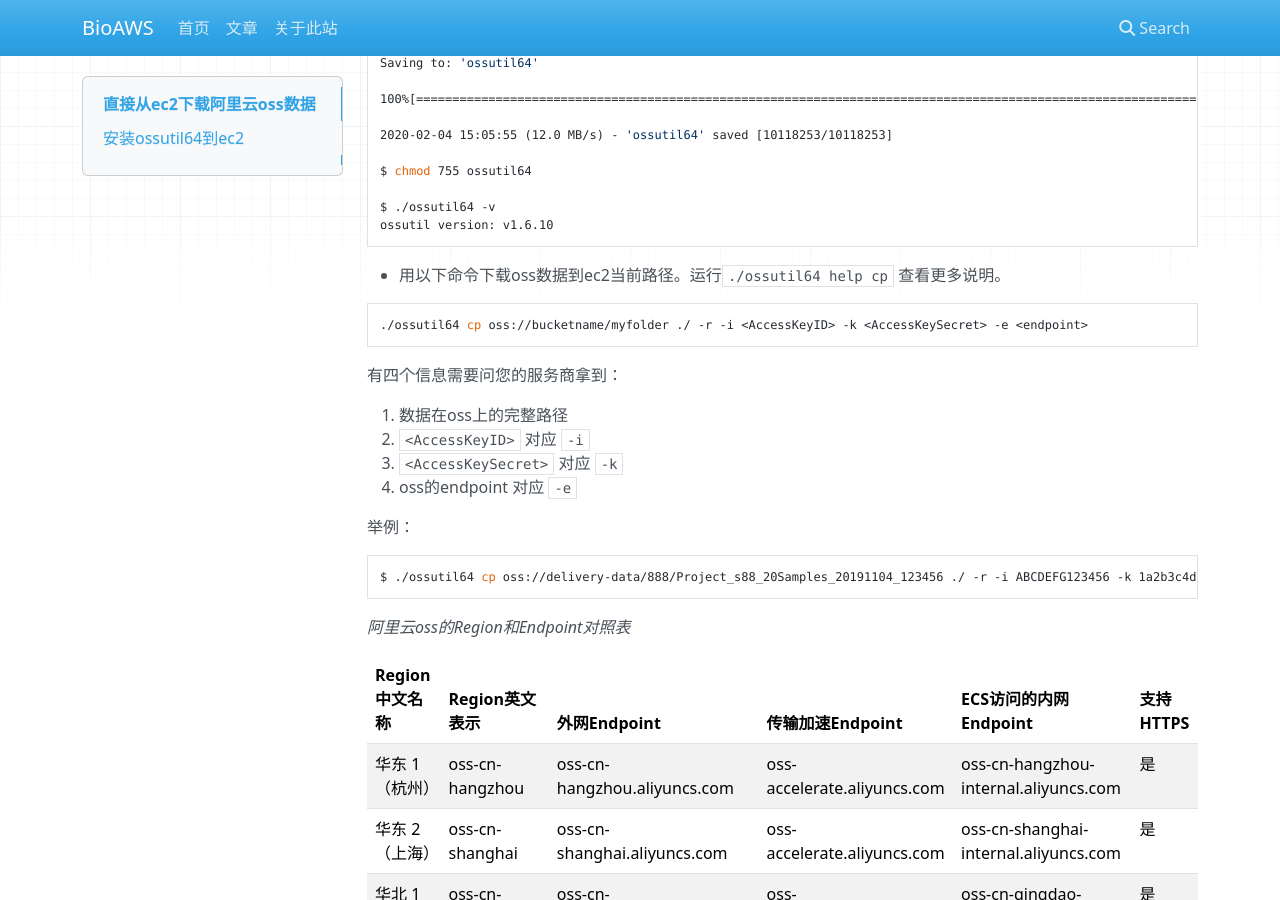
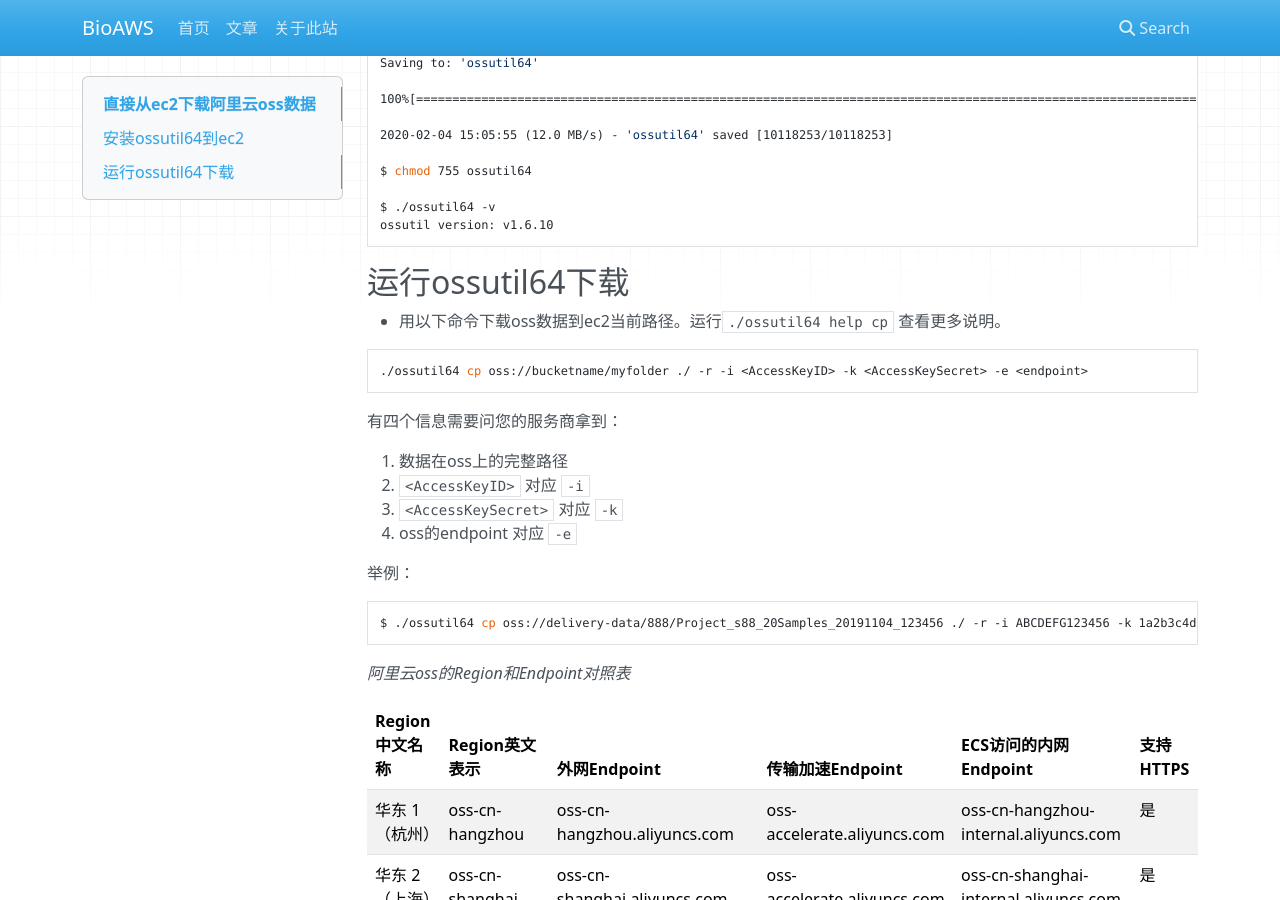
Before and after one commit to DavisChen99/bioaws, an MkDocs documentation site: the page built from docs/blogs/2020-02-04-ec2-download-oss.md, in a window 1280 px wide and 900 px high, scrolled down 568 px. Built offline with MkDocs 1.6.1, drawn with Linux system fonts in a browser that asks for light colours; nearby versions of some CDN libraries; old or Windows-style settings are respelled for this version of MkDocs.

Commit message:
beginner 11 ec2 download oss

````diff
--- a/docs/blogs/2020-02-04-ec2-download-oss.md
+++ b/docs/blogs/2020-02-04-ec2-download-oss.md
@@ -31,7 +31,7 @@ $ ./ossutil64 -v
 ossutil version: v1.6.10
 ```
 
-##
+## 运行ossutil64下载
 
 - 用以下命令下载oss数据到ec2当前路径。运行`./ossutil64 help cp` 查看更多说明。
 
````
